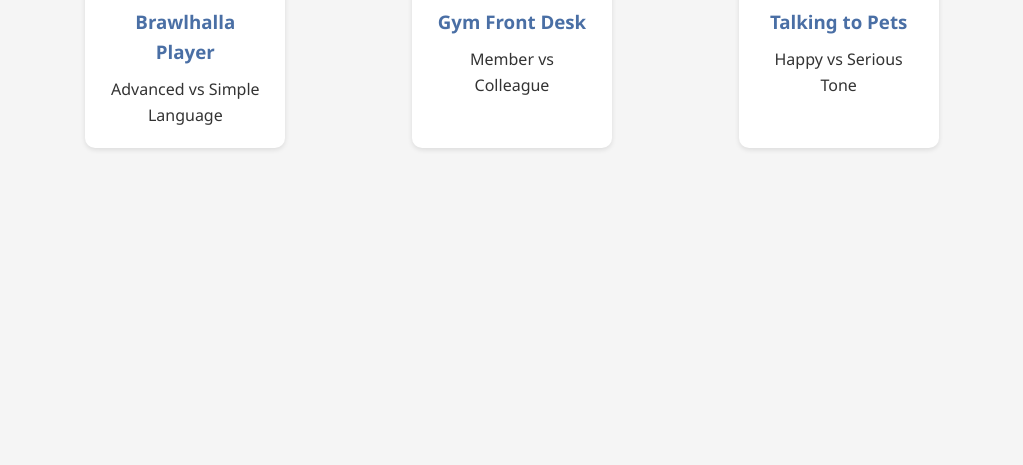
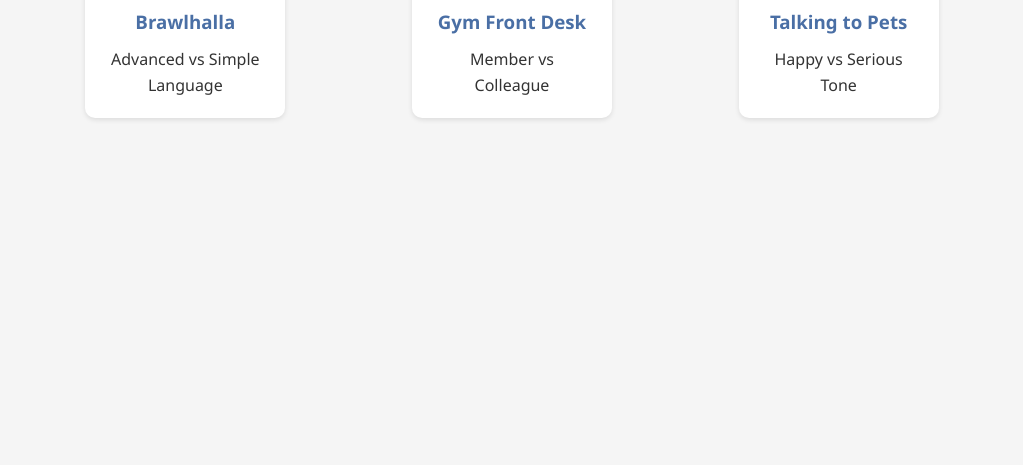
Before and after one commit to Azphelion/code-switching, a plain HTML site: page index.html in a window 1280 px wide. Shown: the part 335-800 px from the top of the page, without its empty margins (128-1151 px from the left). Drawn offline with Linux system fonts and the light colour scheme.

Commit message:
Update index.html

```diff
--- a/index.html
+++ b/index.html
@@ -16,7 +16,7 @@
         <div class="main-menu" id="mainMenu">
             <div class="icon-card" data-scenario="brawlhalla">
                 <div class="icon">🎮</div>
-                <h3>Brawlhalla Player</h3>
+                <h3>Brawlhalla</h3>
                 <p>Advanced vs Simple Language</p>
             </div>
             <div class="icon-card" data-scenario="gym">
```
